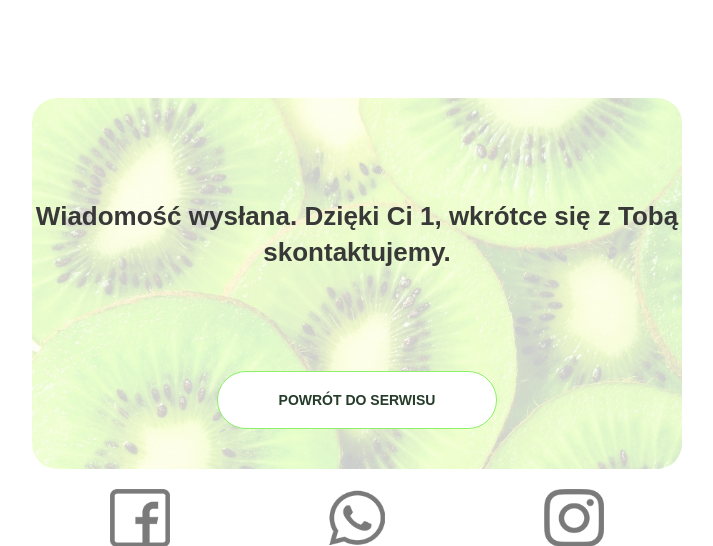
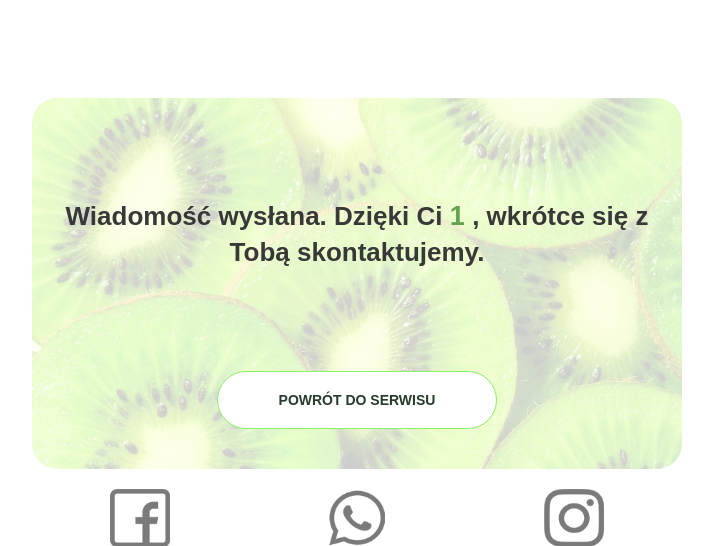
Before and after one commit to seb510/celeaner-site, a PHP site: page /after.php?name=1 in a window 1280 px wide. Shown: the top 546 px of the page, without its empty margins (283-996 px from the left). Run offline with PHP 8.4, Linux system fonts and the light colour scheme.

Commit message:
form params php

```diff
--- a/after.php
+++ b/after.php
@@ -20,7 +20,7 @@
     <section id="back" class="back back-after">
         <div class="container-block">
             <div class="offer offer-after lighting">
-                <p class="main_back_title">Wiadomość wysłana. Dzięki Ci <?= $name ?>, wkrótce się z Tobą skontaktujemy.</p>
+                <p class="main_back_title">Wiadomość wysłana. Dzięki Ci <span class="user_name"> <?= $name ?> </span>, wkrótce się z Tobą skontaktujemy.</p>
                 <a href="index.php" id="comeback" class="comeback">Powrót do serwisu</a>
             </div>
             <ul class="footer-wrap__soc">
--- a/css/style.css
+++ b/css/style.css
@@ -121,6 +121,7 @@ button:active,
     z-index: -1;
 }
 
+/** After **/
 .offer.lighting:before {
     opacity: .2;
 }
@@ -164,6 +165,11 @@ button:active,
     color: #fff;
 }
 
+.user_name {
+    font-weight: 800;
+    font-size: 27px;
+    color: #63a24f
+}
 
 /* ------ Header ------ */
 
--- a/js/main.js
+++ b/js/main.js
@@ -33,7 +33,6 @@ btn.on('click', function(e) {
     $('html, body').animate({ scrollTop: 0 }, '300');
 });
 
-
 //Slider
 $('.owl-carousel').owlCarousel({
     loop: true,
```
